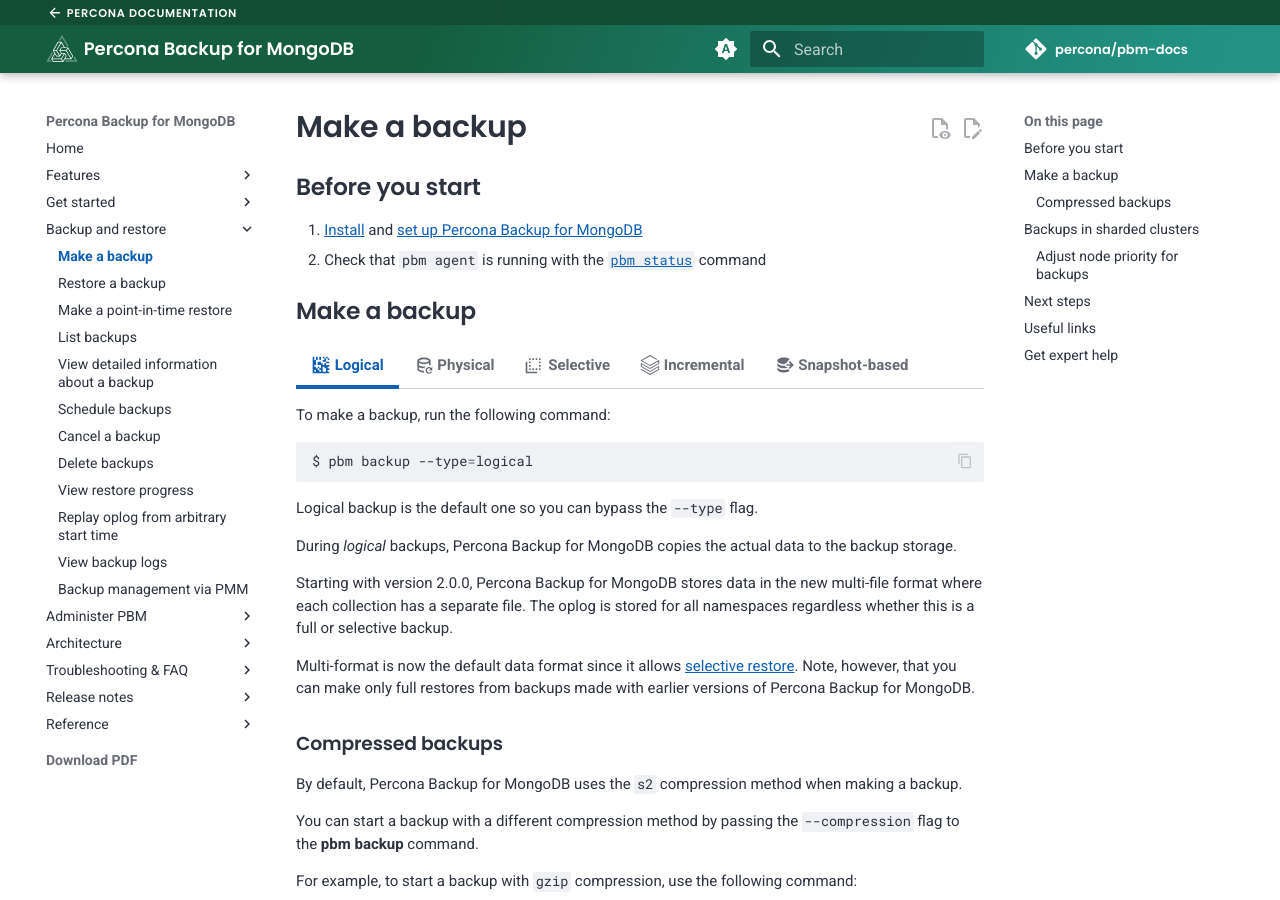
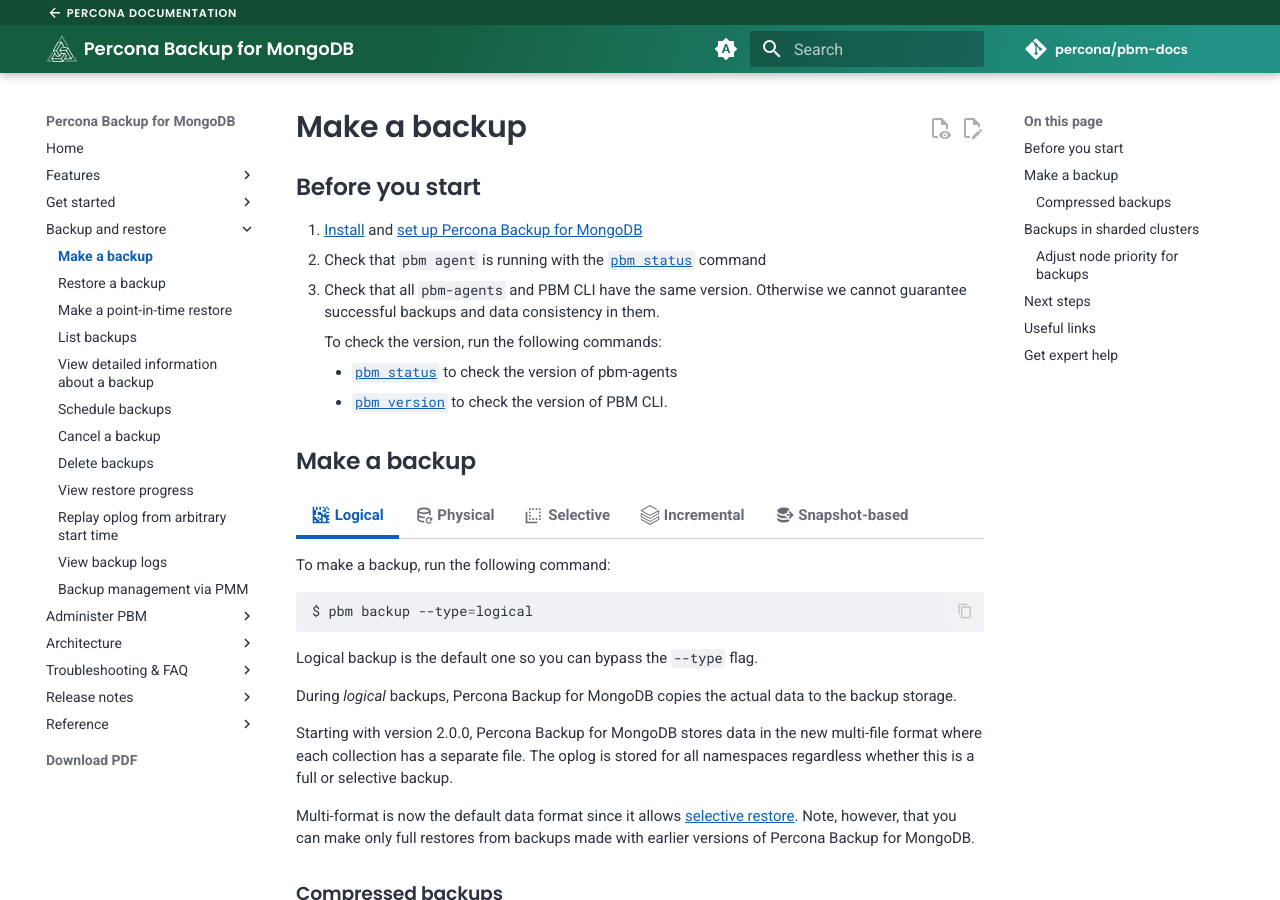
Before and after one commit to percona/pbm-docs, an MkDocs documentation site: the page built from docs/usage/start-backup.md, in a window 1280 px wide and 900 px high. Built offline with MkDocs 1.6.1 and Material for MkDocs 9.7.7, drawn with Linux system fonts in a browser that asks for light colours; nearby versions of some CDN libraries; comment, search, counter and statistics services are not loaded.

Commit message:
PBM-1314 Added a warning about all agents and CLI to have the ssme version
modified:   docs/system-requirements.md
	modified:   docs/usage/start-backup.md

```diff
--- a/docs/usage/start-backup.md
+++ b/docs/usage/start-backup.md
@@ -4,6 +4,12 @@
 
 1. [Install](../installation.md) and [set up Percona Backup for MongoDB](../install/initial-setup.md)
 2. Check that `pbm agent` is running with the [`pbm status`](../reference/pbm-commands.md#pbm-status) command
+3. Check that all `pbm-agents` and PBM CLI have the same version. Otherwise we cannot guarantee successful backups and data consistency in them.
+
+    To check the version, run the following commands:
+
+    *  [`pbm status`](../reference/pbm-commands.md#pbm-status) to check the version of pbm-agents
+    *  [`pbm version`](../reference/pbm-commands.md#pbm-status) to check the version of PBM CLI.
 
 ## Make a backup
 
```
Also changed, not shown: docs/system-requirements.md (+1 -0 lines).
